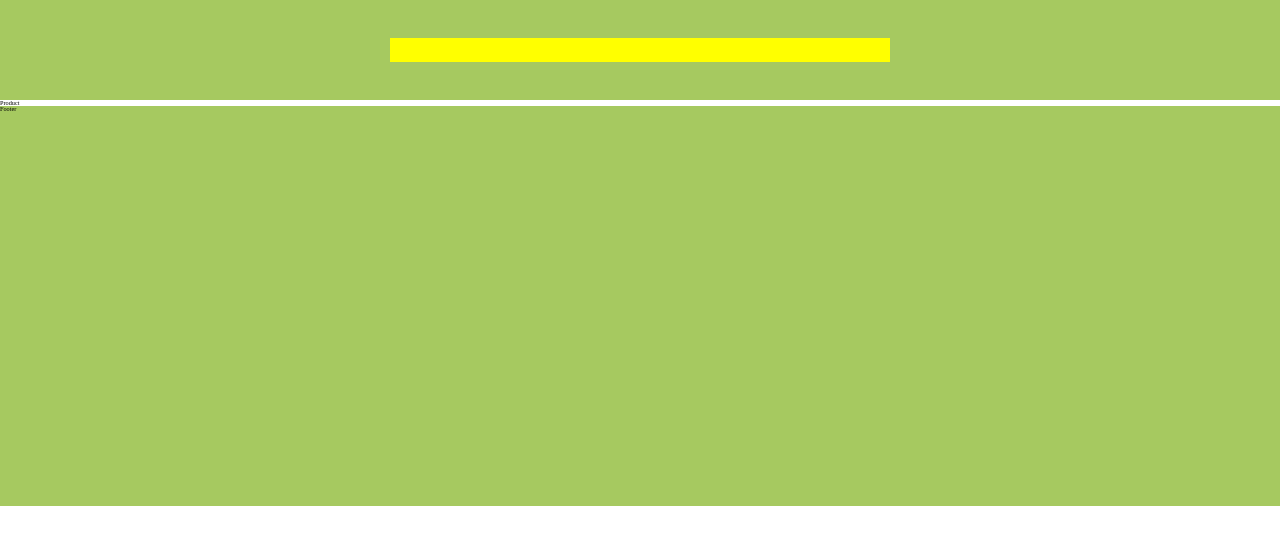
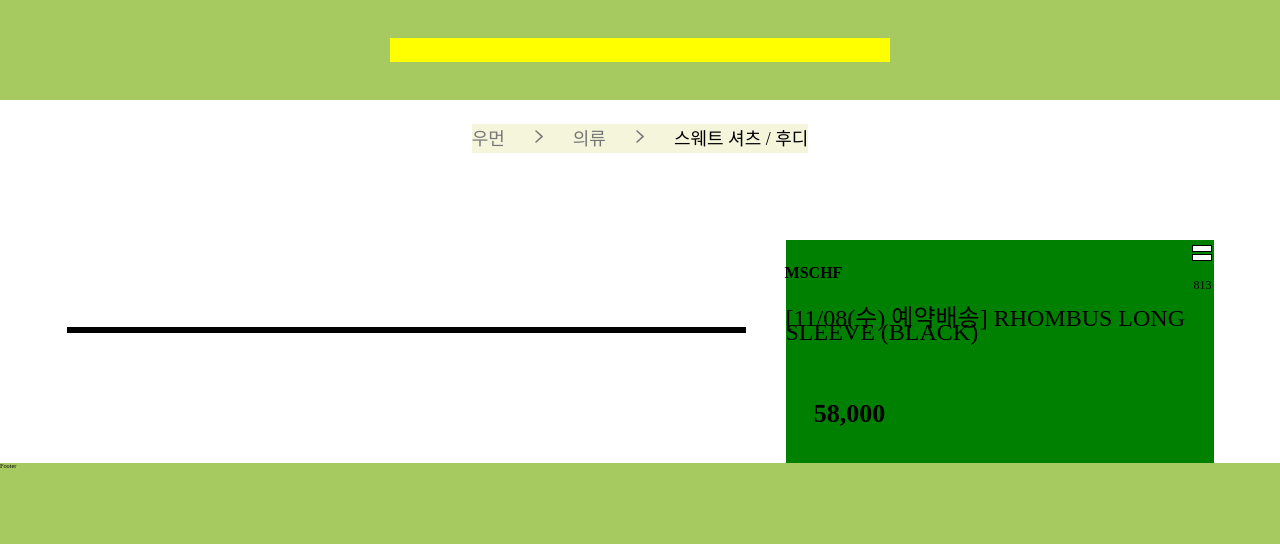
Before and after one commit to ljh0608/EQL-Client, a React (Vite) app in the folder EQL-Client-Project/: page /product/1 in a window 1280 px wide. Shown: the top 544 px of the page. Built offline with nearby package versions, Linux system fonts and the light colour scheme.

Commit message:
feat/#16: 아이콘 추가 및 뷰 브레드스크럼 구현

```diff
--- a/EQL-Client-Project/src/App.tsx
+++ b/EQL-Client-Project/src/App.tsx
@@ -1,5 +1,3 @@
-import React, { useState } from 'react';
-
 import GlobalStyle from './styles/globalStyle';
 import LayoutComponent from './components/common/LayoutComponent';
 import Router from './Router';
--- a/EQL-Client-Project/src/assets/svgs/0_icons.ts
+++ b/EQL-Client-Project/src/assets/svgs/0_icons.ts
@@ -22,6 +22,7 @@ import IcSearch from './IcSearch.svg?react';
 import IcSmallstarGray from './IcSmallstarGray.svg?react';
 import IcSmallStarRed from './IcSmallStarRed.svg?react';
 import IcUndo from './IcUndo.svg?react';
+import IcArrowBreadCrumb from './IcArrowBreadcrumb.svg?react';
 
 export {
   IcArrow,
@@ -48,4 +49,5 @@ export {
   IcSmallstarGray,
   IcSmallStarRed,
   IcUndo,
+  IcArrowBreadCrumb,
 };
--- a/EQL-Client-Project/src/pages/Product/Product.style.tsx
+++ b/EQL-Client-Project/src/pages/Product/Product.style.tsx
@@ -1 +1,122 @@
 import styled from 'styled-components';
+
+export const ProductContainer = styled.div`
+  display: flex;
+  flex-direction: column;
+  align-items: center;
+  justify-content: center;
+`;
+
+export const CategoryBar = styled.div`
+  display: flex;
+  gap: 2.2rem;
+
+  height: 2.9rem;
+  margin: 2.4rem 0 2.2rem;
+
+  background-color: beige;
+`;
+
+export const Category = styled.span`
+  display: flex;
+  align-items: center;
+  justify-content: center;
+
+  ${({ theme }) => theme.fonts.body5};
+
+  color: ${({ theme }) => theme.colors.grey1};
+
+  &.selected {
+    color: ${({ theme }) => theme.colors.black};
+  }
+`;
+
+export const MainContainer = styled.div`
+  display: flex;
+  gap: 4rem;
+  align-items: center;
+  justify-content: center;
+
+  margin-top: 2.2rem;
+`;
+export const LeftContainer = styled.div`
+  display: flex;
+  flex-direction: column;
+  align-items: center;
+  justify-content: center;
+
+  width: 67.9rem;
+
+  background-color: black;
+`;
+
+export const RightContainer = styled.div`
+  display: flex;
+  flex-direction: column;
+  align-items: center;
+  justify-content: center;
+
+  width: 42.8rem;
+  margin-top: 4.3rem;
+
+  background-color: green;
+`;
+
+export const SideHeader = styled.div`
+  display: flex;
+  gap: 34.8rem;
+  align-items: center;
+  justify-content: center;
+`;
+
+export const BrandName = styled.p`
+  ${({ theme }) => theme.fonts.body6};
+`;
+
+export const BookmarkWrapper = styled.div`
+  display: flex;
+  flex-direction: column;
+  align-items: center;
+  justify-content: center;
+`;
+
+export const BookmarkCount = styled.p`
+  ${({ theme }) => theme.fonts.body10};
+
+  color: ${({ theme }) => theme.colors.black};
+`;
+
+export const ItemTitle = styled.p`
+  width: 100%;
+  margin-top: 0.6rem;
+
+  color: ${({ theme }) => theme.colors.black};
+  text-overflow: ellipsis;
+  word-break: keep-all;
+  white-space: wrap;
+
+  ${({ theme }) => theme.fonts.body1};
+`;
+
+export const PriceWrapper = styled.div`
+  display: flex;
+  align-items: center;
+  justify-content: center;
+`;
+
+export const Price = styled.p`
+  display: flex;
+  align-items: center;
+  justify-content: center;
+
+  ${({ theme }) => theme.fonts.title4};
+`;
+
+export const CouponBtn = styled.div`
+  width: 30rem;
+  height: 10rem;
+  padding: 0.2rem 1rem;
+  /* background-color: ${({ theme }) => theme.colors.red_transparent}; */
+  /* background-color: rgba(234, 50, 35, 0.8); */
+  /* ${({ theme }) => theme.fonts.body10}; */
+`;
--- a/EQL-Client-Project/src/pages/Product/Product.tsx
+++ b/EQL-Client-Project/src/pages/Product/Product.tsx
@@ -1,7 +1,35 @@
-import React from 'react';
-
+import * as S from './Product.style';
+import { IcBookmarkDefault } from '../../assets/svgs/0_icons';
+import { IcArrowBreadCrumb } from '../../assets/svgs/0_icons';
 const Product = () => {
-  return <div>Product</div>;
+  return (
+    <S.ProductContainer>
+      <S.CategoryBar>
+        <S.Category>우먼</S.Category>
+        <IcArrowBreadCrumb />
+        <S.Category>의류</S.Category>
+        <IcArrowBreadCrumb />
+        <S.Category className="selected">스웨트 셔츠 / 후디</S.Category>
+      </S.CategoryBar>
+      <S.MainContainer>
+        <S.LeftContainer>dfdsdf</S.LeftContainer>
+        <S.RightContainer>
+          <S.SideHeader>
+            <S.BrandName>MSCHF</S.BrandName>
+            <S.BookmarkWrapper>
+              <IcBookmarkDefault />
+              <S.BookmarkCount>813</S.BookmarkCount>
+            </S.BookmarkWrapper>
+          </S.SideHeader>
+          <S.ItemTitle>[11/08(수) 예약배송] RHOMBUS LONG SLEEVE (BLACK)</S.ItemTitle>
+          <S.PriceWrapper>
+            <S.Price>58,000</S.Price>
+            <S.CouponBtn></S.CouponBtn>
+          </S.PriceWrapper>
+        </S.RightContainer>
+      </S.MainContainer>
+    </S.ProductContainer>
+  );
 };
 
 export default Product;
```
Also changed, not shown: EQL-Client-Project/src/assets/svgs/IcArrowBreadcrumb.svg (added).
